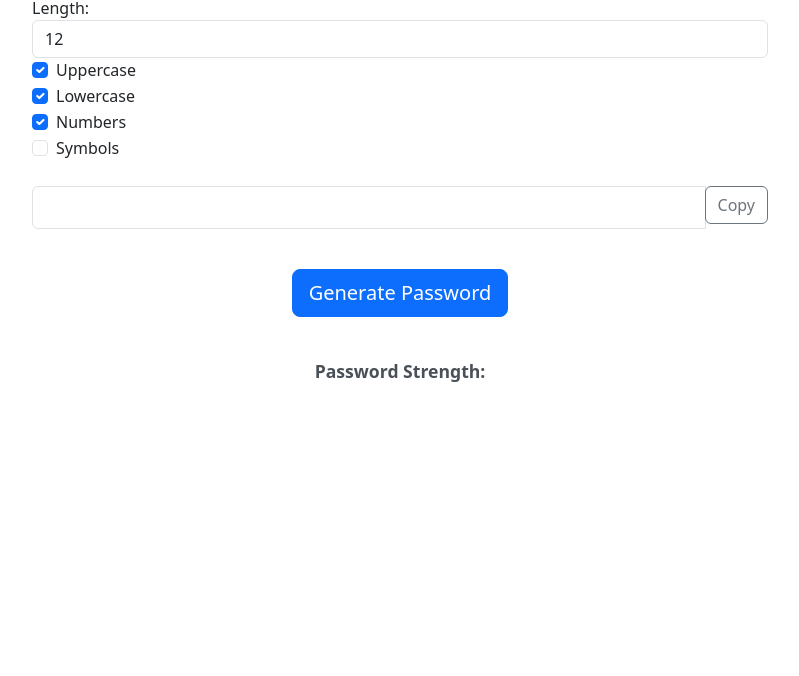
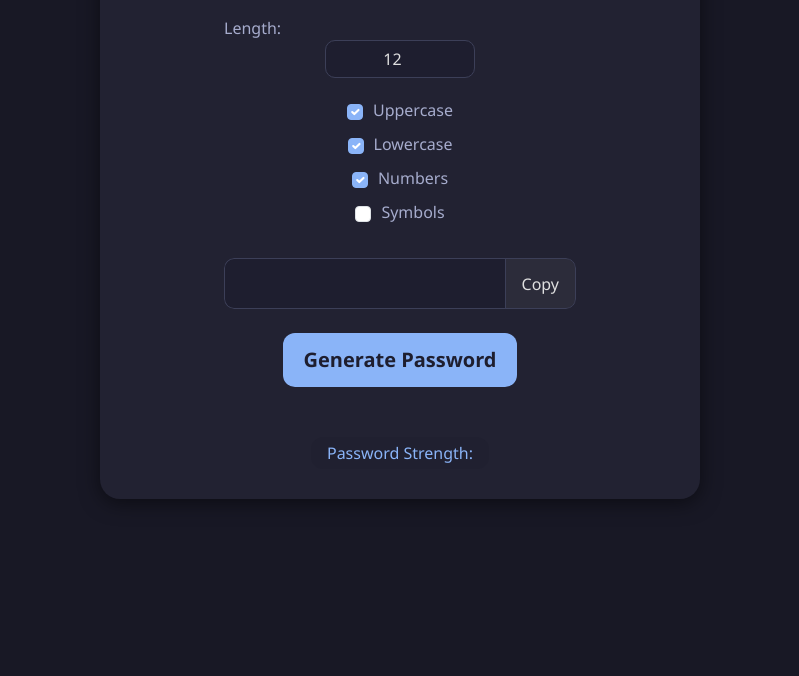
Before and after one commit to Poempollo/Codi, a website: page src/index.html in a window 1280 px wide. Shown: the part 124-800 px from the top of the page, without its empty margins (240-1039 px from the left). Drawn offline with nearby package versions, Linux system fonts and the light colour scheme.

Commit message:
v0.3.3: Added better styles and improved UI

```diff
--- a/src/index.html
+++ b/src/index.html
@@ -4,9 +4,9 @@
         <meta charset="UTF-8"/>
         <meta name="viewport" content="width=device-width, initial-scale=1.0"/>
         <title>Codi Generator</title>
-        <link rel="stylesheet" href="../styles/styles.css"/>
         <link href="https://cdn.jsdelivr.net/npm/bootstrap@5.3.0-alpha1/dist/css/bootstrap.min.css"
         rel="stylesheet">
+        <link rel="stylesheet" href="../styles/styles.css"/>
 
     </head>
     <body>
--- a/styles/styles.css
+++ b/styles/styles.css
@@ -1,35 +1,119 @@
 body {
-    background-color: #49515a;
-    font-family: Arial, sans-serif;
-}
-
-h1 {
-    color: #007bff;
+    background-color: #181825;
+    color: #e0e0e0;
+    font-family: 'Segoe UI', sans-serif;
+    margin: 0;
+    padding: 0;
 }
 
 .container {
     max-width: 600px;
+    background-color: #222232;
+    border-radius: 20px;
+    padding: 30px;
+    margin-top: 50px;
+    box-shadow: 0 4px 20px rgba(0, 0, 0, 0.5);
+}
+
+h1 {
+    color: #ccd6ff;
+    font-weight: 600;
+    font-size: 2rem;
+    letter-spacing: 1px;
+}
+
+/* Input de longitud */
+#length {
+    width: 150px;
+    margin: 0 auto 20px auto;
+    display: block;
+    text-align: center;
+    background-color: #1e1e2f;
+    color: #e0e0e0;
+    border: 1px solid #3c3f58;
+    border-radius: 10px;
+    padding: 6px 10px;
+    font-size: 1rem;
+    appearance: none;
+}
+
+/* Checkbox group */
+.form-check {
+    display: flex;
+    align-items: center;
+    justify-content: center;
+    margin-bottom: 10px;
+}
+
+.form-check-input {
+    margin-right: 10px;
+}
+
+.form-check-input:checked {
+    background-color: #8ab4f8;
+    border-color: #8ab4f8;
+}
+
+label {
+    color: #a6accd;
+}
+
+/* Password display */
+.input-group {
+    display: flex;
+    border-radius: 10px;
+    overflow: hidden;
 }
 
 #password {
+    background-color: #1e1e2f;
+    color: #50fa7b;
+    border: 1px solid #3c3f58;
+    border-right: none;
+    border-radius: 10px 0 0 10px;
+    padding: 10px;
     font-size: 1.2rem;
+    flex-grow: 1;
     text-align: center;
 }
 
-#password-strength {
-    font-weight: bold;
-    font-size: 1.1rem;
-    color: #495057
+.input-group-append .btn {
+    border: 1px solid #3c3f58;
+    background-color: #2c2c3a;
+    color: #e0e0e0;
+    border-radius: 0 10px 10px 0;
+    padding: 10px 16px;
+    font-size: 1rem;
+    height: 100%;
 }
 
-.input-group {
-    margin-bottom: 1rem;
+.input-group-append .btn:hover {
+    background-color: #3c3f58;
 }
 
-.input-group-append .btn {
-    width: 100%;
+/* Generate button */
+#generate {
+    background-color: #8ab4f8;
+    color: #1e1e2f;
+    border: none;
+    font-weight: bold;
+    border-radius: 12px;
+    padding: 12px 20px;
+    transition: background-color 0.3s ease;
 }
 
-.mb-4 {
-    margin-bottom: 2rem;
+#generate:hover {
+    background-color: #a4c2ff;
 }
+
+/* Strength badge */
+#password-strength {
+    font-size: 1rem;
+    font-weight: 500;
+    color: #8ab4f8;
+    background-color: #202030;
+    padding: 8px 16px;
+    border-radius: 12px;
+    display: inline-block;
+    margin-top: 10px;
+}
```
Also changed, not shown: Changelog.md.
